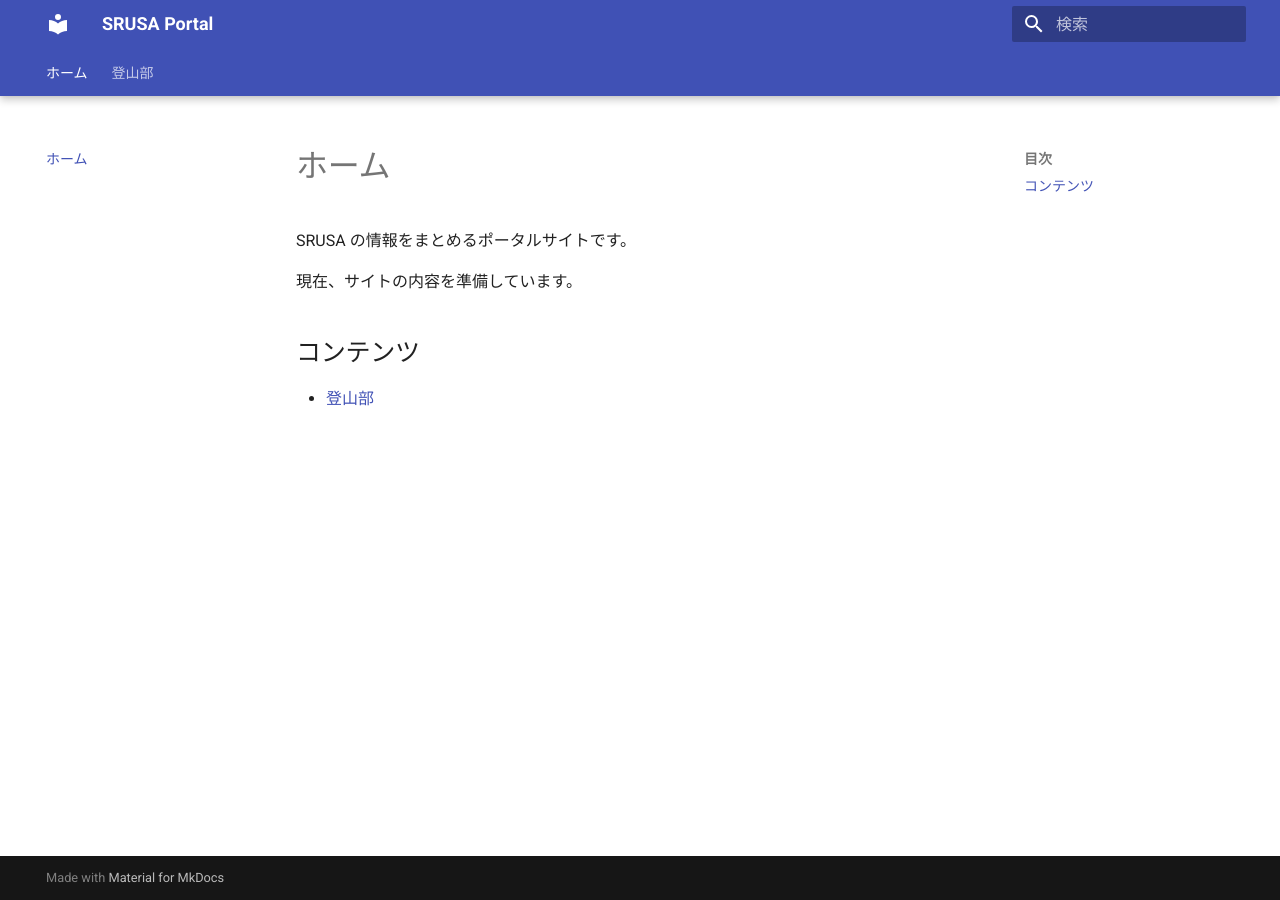
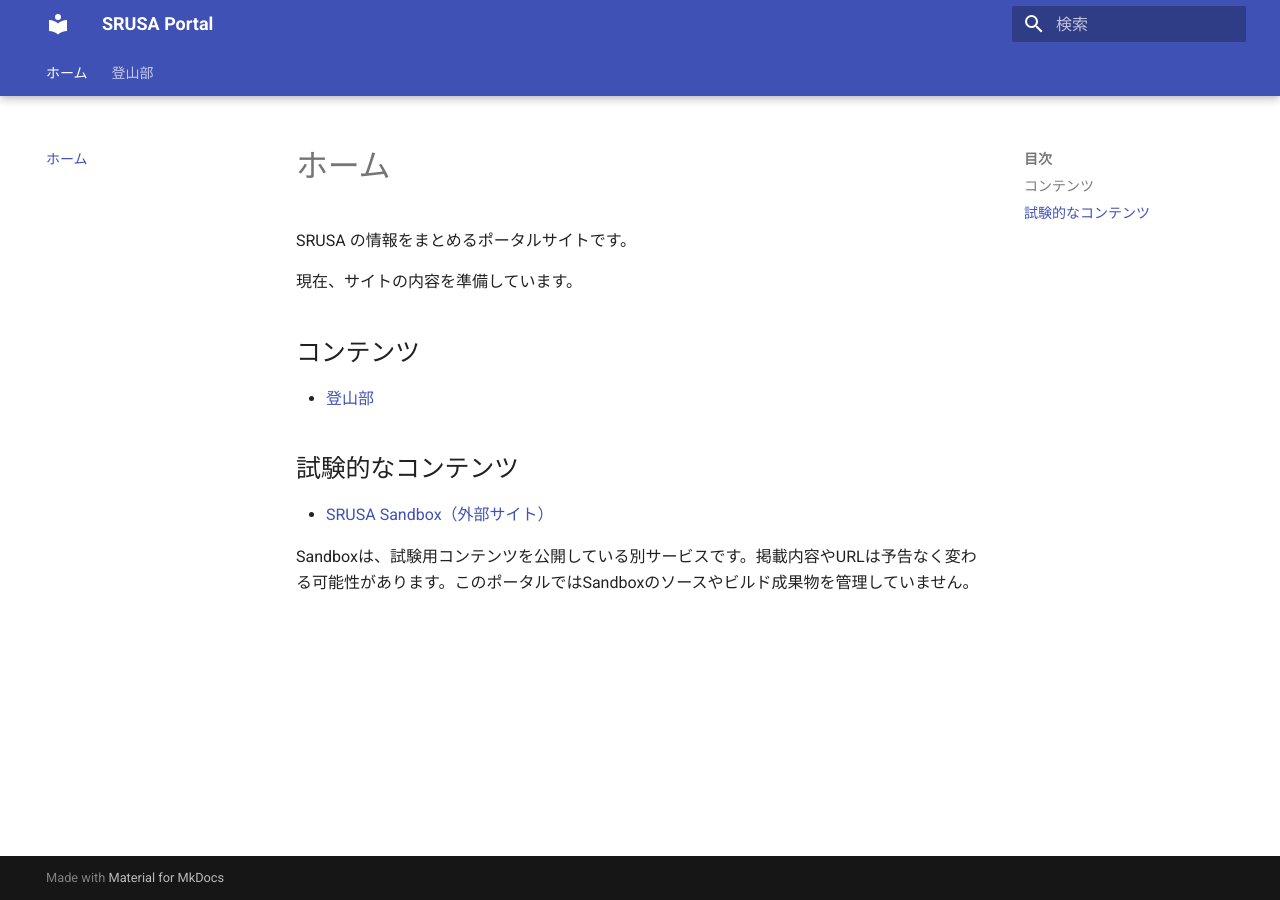
Before and after one commit to SRUSA-JP/srusa-portal, an MkDocs documentation site: the page built from docs/index.md, in a window 1280 px wide. Built offline with MkDocs 1.6.1 and Material for MkDocs 9.7.7, drawn with Linux system fonts in a browser that asks for light colours.

Commit message:
[add]Sandboxへの案内を追加

```diff
--- a/docs/index.md
+++ b/docs/index.md
@@ -7,3 +7,9 @@ SRUSA の情報をまとめるポータルサイトです。
 ## コンテンツ
 
 - [登山部](mountaineering/index.md)
+
+## 試験的なコンテンツ
+
+- [SRUSA Sandbox（外部サイト）](https://srusa-sandbox.netlify.app/)
+
+Sandboxは、試験用コンテンツを公開している別サービスです。掲載内容やURLは予告なく変わる可能性があります。このポータルではSandboxのソースやビルド成果物を管理していません。
```
